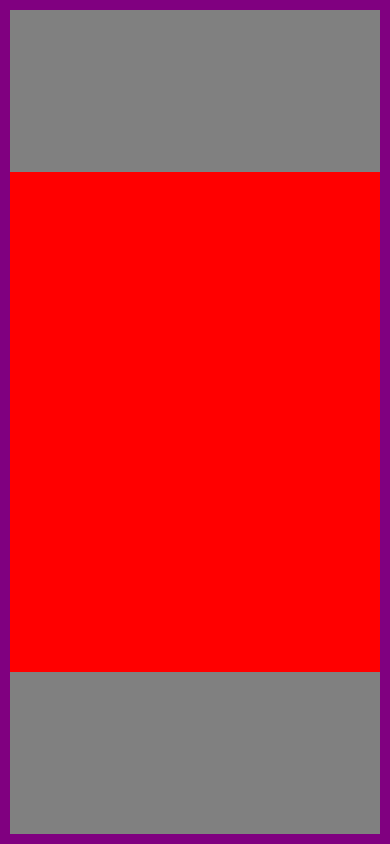
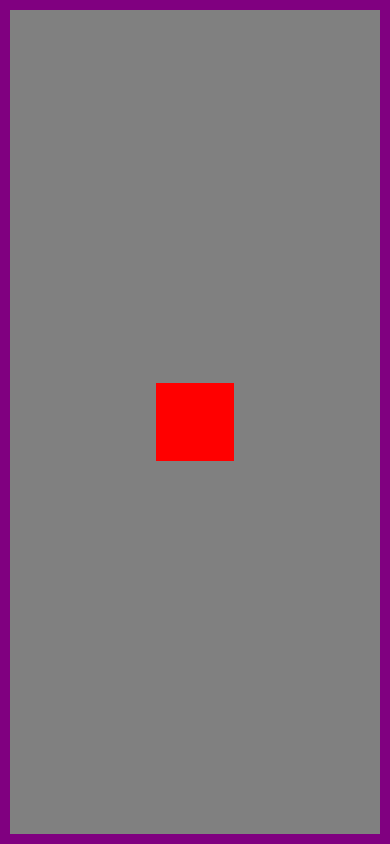
Before and after one commit to danlidennydeng/framer-motion, a Next.js app: page /drag in a window 390 px wide. Built offline with nearby package versions, Linux system fonts and the light colour scheme.

Commit message:
work on iphone only?

```diff
--- a/MyComponents/DragSquare.js
+++ b/MyComponents/DragSquare.js
@@ -8,7 +8,7 @@ function DragSquare() {
 
   return (
 
-    <div className={styles.boxSection} ref={parentRef}  style={{ overflowY: "scroll", WebkitOverflowScrolling: "touch" }}>
+    <div className={styles.boxSection} ref={parentRef}>
           <motion.div className={styles.box1} drag dragConstraints={parentRef} whileDrag={{scale: 1.1}}>
 
           </motion.div>
--- a/styles/Home.module.css
+++ b/styles/Home.module.css
@@ -140,8 +140,8 @@
 }
 
 .box1 {
-  width: 500px;
-  height: 500px;
+  width: 20vw;
+  height: 20vw;
   background-color: red;
   /* touch-action: none; */
 }
```
